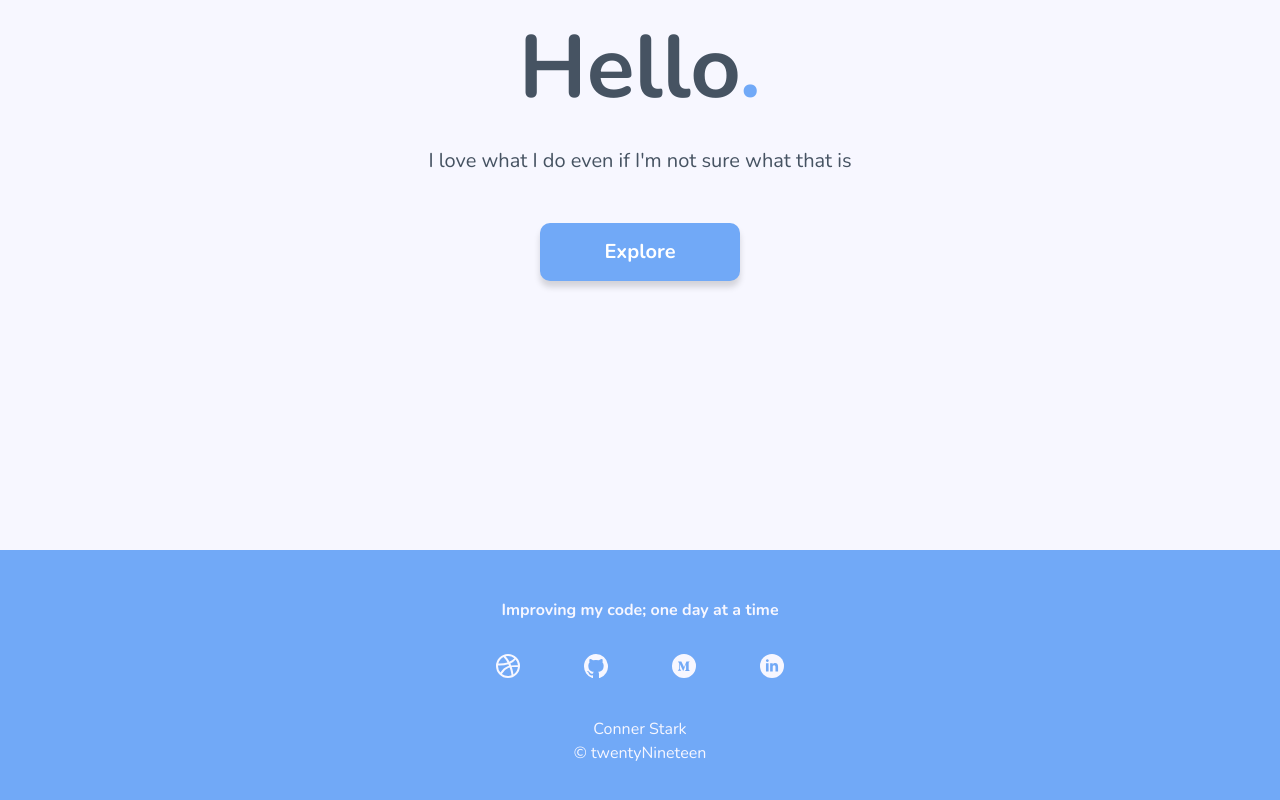
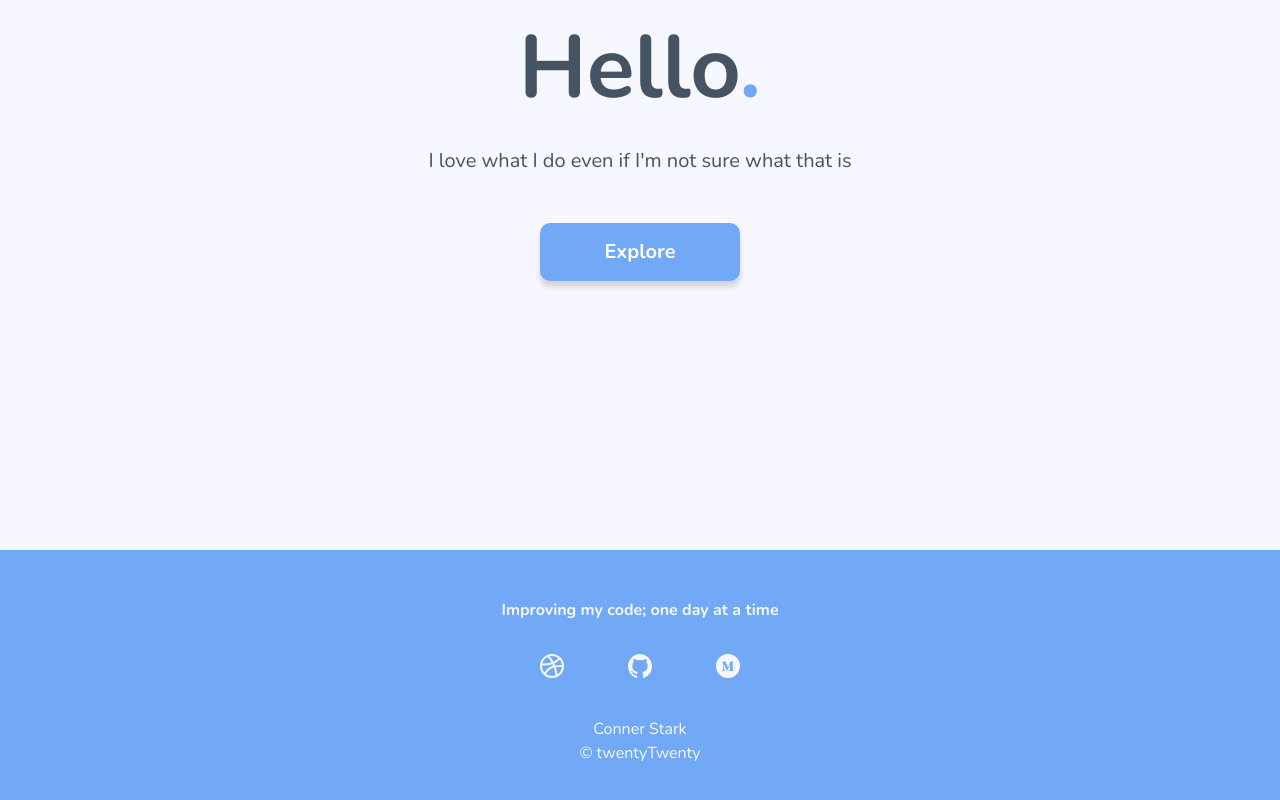
Before and after one commit to Atomator/portfolio, a Vue app: page / in a window 1280 px wide. Shown: the part 250-1050 px from the top of the page. Built offline with nearby package versions, Linux system fonts and the light colour scheme.

Commit message:
Worked on some font issues; just need to fix links

```diff
--- a/src/App.vue
+++ b/src/App.vue
@@ -36,6 +36,11 @@
   display: flex;
   height: 100%;
   flex-direction: column;
+  width: 100%;
+  margin: 0px;
+  padding: 0px;
+  overflow-x: hidden;
+  overflow-y: hidden;
 }
 
 .section {
--- a/src/assets/css/styles.scss
+++ b/src/assets/css/styles.scss
@@ -1,7 +1,7 @@
 @charset "utf-8";
 
 // Import a Google Font
-// @import url('https://fonts.googleapis.com/css2?family=Nunito&display=swap');
+@import url('https://fonts.googleapis.com/css2?family=Nunito&display=swap');
 
 // Set your brand colors
 $blue: #71A9F7;
--- a/src/components/BottomFooter.vue
+++ b/src/components/BottomFooter.vue
@@ -14,12 +14,12 @@
             <a class="icon">
               <img src="../assets/media icons/medium.svg" class="logo">
             </a>
-            <a class="icon">
+            <!-- <a class="icon">
               <img src="../assets/media icons/linkedin.svg" class="logo">
-            </a>
+            </a> -->
           </div>
           <p class="has-text-light">Conner Stark</p>
-          <p class="has-text-light">© twentyNineteen </p>
+          <p class="has-text-light">© twentyTwenty </p>
         </div>
       </div>
     </div>
```
Also changed, not shown: src/assets/arkit.svg, src/assets/plank.svg.
